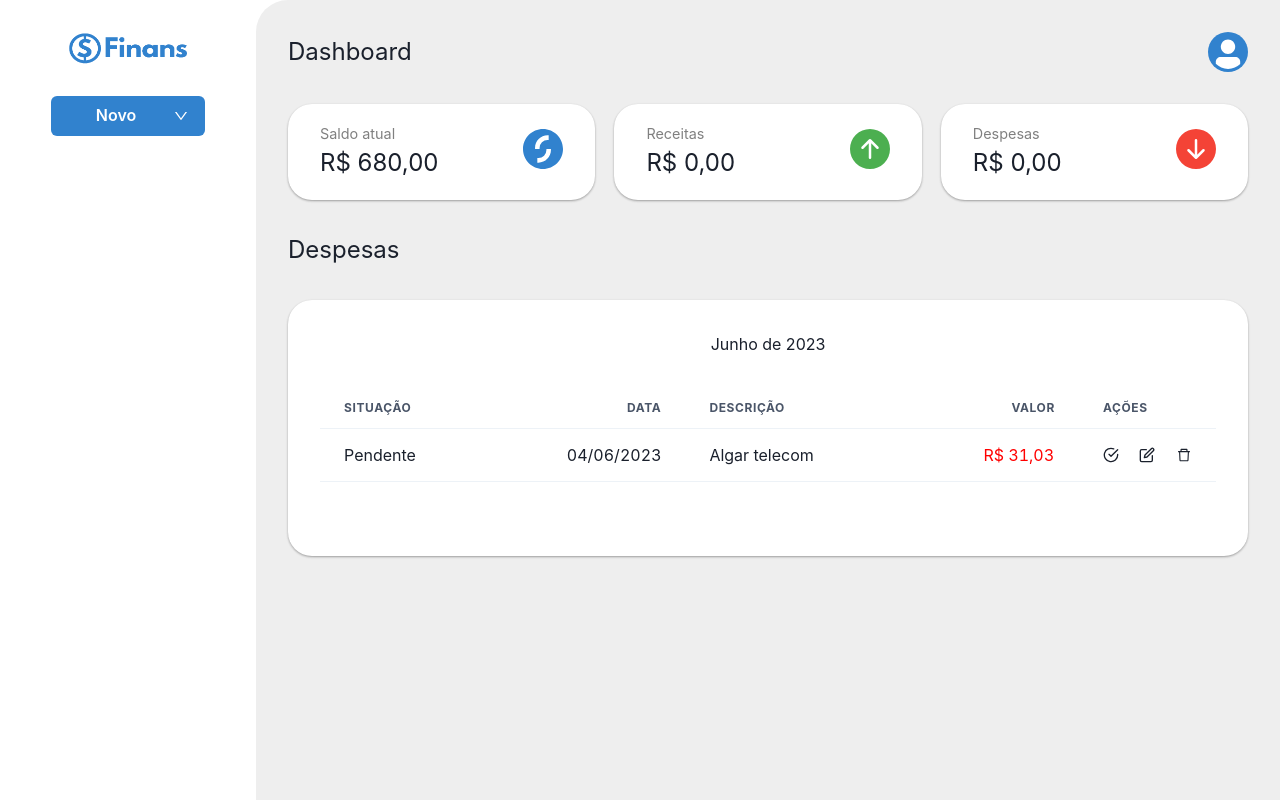
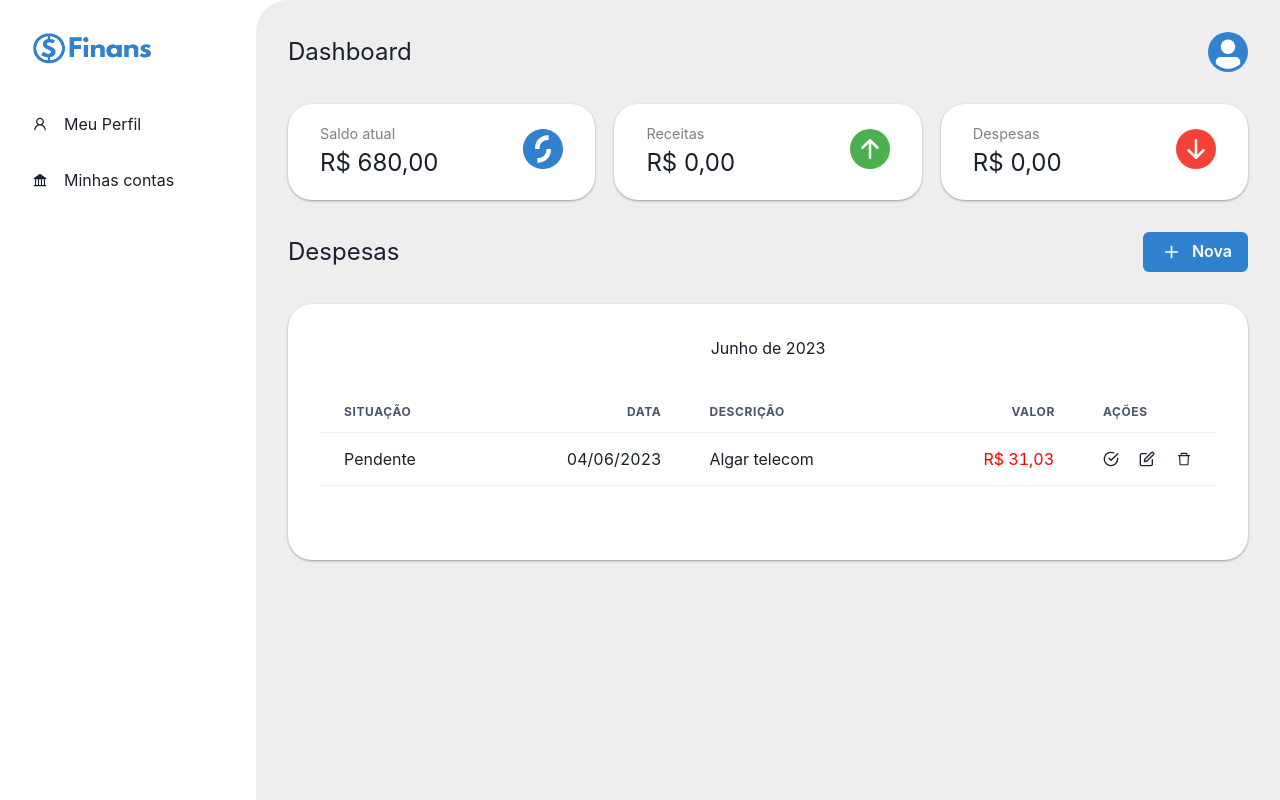
Before and after one commit to JoaoGabriellBR/finans, a React (Vite) app: page /dashboard in a window 1280 px wide. Built offline with nearby package versions, Linux system fonts and the light colour scheme.

Commit message:
add SideMenu

```diff
--- a/src/screens/Dashboard/index.tsx
+++ b/src/screens/Dashboard/index.tsx
@@ -8,6 +8,7 @@ import {
   Card,
   CardLeft,
   CardRight,
+  DivTitleDespesas,
   DivDespesas,
   DivAcoes,
   DivSwitch,
@@ -49,8 +50,9 @@ import {
 } from "react-icons/bs";
 import logo from "../../assets/logo.png";
 import { FiCheckCircle, FiEdit } from "react-icons/fi";
-import { AiOutlineDelete, AiOutlineUser, AiOutlineDown } from "react-icons/ai";
+import { AiOutlineDelete, AiOutlineUser, AiFillBank } from "react-icons/ai";
 import { RxExit } from "react-icons/rx";
+import { IoMdAdd } from "react-icons/io";
 import { Link } from "react-router-dom";
 
 export default function Dashboard() {
@@ -144,42 +146,21 @@ export default function Dashboard() {
           <img className="logo" alt="logo" src={logo} loading="lazy" />
 
           {!isMobile && (
-            <Menu>
-              <MenuButton
-                mt="2rem"
-                width="80%"
-                as={Button}
-                rightIcon={<AiOutlineDown />}
-                colorScheme="blue"
-              >
-                Novo
-              </MenuButton>
-              <MenuList>
-                <MenuItem onClick={onOpen}>
-                  <Icon
-                    as={BsFillArrowDownCircleFill}
-                    w="1rem"
-                    h="1rem"
-                    color="#f44336"
-                  />
-                  <Text ml="0.5rem" fontSize="1rem">
-                    Despesa
-                  </Text>
-                </MenuItem>
+            <>
+              <div className="div-minhas-contas" style={{ marginTop: "2rem" }}>
+                <AiOutlineUser />
+                <Text fontSize="1rem" ml="1rem">
+                  Meu Perfil
+                </Text>
+              </div>
 
-                <MenuItem>
-                  <Icon
-                    as={BsFillArrowUpCircleFill}
-                    w="1rem"
-                    h="1rem"
-                    color="#4caf50"
-                  />
-                  <Text ml="0.5rem" fontSize="1rem">
-                    Receita
-                  </Text>
-                </MenuItem>
-              </MenuList>
-            </Menu>
+              <div className="div-minhas-contas">
+                <AiFillBank />
+                <Text fontSize="1rem" ml="1rem">
+                  Minhas contas
+                </Text>
+              </div>
+            </>
           )}
 
           {isMobile && (
@@ -252,10 +233,14 @@ export default function Dashboard() {
               <Menu>
                 <MenuButton
                   as={Button}
-                  rightIcon={<AiOutlineDown />}
+                  leftIcon={
+                    <IoMdAdd
+                      style={{ color: "white", height: 20, width: 25 }}
+                    />
+                  }
                   colorScheme="blue"
                 >
-                  Novo
+                  Nova
                 </MenuButton>
                 <MenuList>
                   <MenuItem onClick={onOpen}>
@@ -342,7 +327,50 @@ export default function Dashboard() {
             </Card>
           </DivCards>
 
-          <Text fontSize="1.5rem">Despesas</Text>
+          <DivTitleDespesas>
+            <Text fontSize="1.5rem">Despesas</Text>
+
+            {!isMobile && (
+              <Menu>
+                <MenuButton
+                  as={Button}
+                  leftIcon={
+                    <IoMdAdd
+                      style={{ color: "white", height: 20, width: 25 }}
+                    />
+                  }
+                  colorScheme="blue"
+                >
+                  Nova
+                </MenuButton>
+                <MenuList>
+                  <MenuItem onClick={onOpen}>
+                    <Icon
+                      as={BsFillArrowDownCircleFill}
+                      w="1rem"
+                      h="1rem"
+                      color="#f44336"
+                    />
+                    <Text ml="0.5rem" fontSize="1rem">
+                      Despesa
+                    </Text>
+                  </MenuItem>
+
+                  <MenuItem>
+                    <Icon
+                      as={BsFillArrowUpCircleFill}
+                      w="1rem"
+                      h="1rem"
+                      color="#4caf50"
+                    />
+                    <Text ml="0.5rem" fontSize="1rem">
+                      Receita
+                    </Text>
+                  </MenuItem>
+                </MenuList>
+              </Menu>
+            )}
+          </DivTitleDespesas>
 
           <DivDespesas>
             <Text fontSize="1rem" mb="2rem">
--- a/src/screens/Dashboard/styles.ts
+++ b/src/screens/Dashboard/styles.ts
@@ -21,18 +21,18 @@ export const Container = styled.div`
 
 export const LeftBox = styled.div`
   grid-area: leftbox;
-  padding: 2rem;
   height: 100%;
   background-color: transparent;
 
   display: flex;
   flex-direction: column;
   justify-content: flex-start;
-  align-items: center;
+  align-items: flex-start;
 
-  @media (max-width: 1024px){
+  @media (max-width: 1024px) {
     flex-direction: row;
     justify-content: space-between;
+    padding: 2rem;
   }
 
   .logo {
@@ -40,8 +40,28 @@ export const LeftBox = styled.div`
     height: 2rem;
     cursor: pointer;
     padding: 0;
-    margin: 0;
-}
+    margin-left: 2rem;
+    margin-top: 2rem;
+
+    @media (max-width: 1024px){
+      margin: 0;
+      padding: 0;
+    }
+  }
+
+  .div-minhas-contas {
+    padding: 1rem 0 1rem 2rem;
+    width: 100%;
+    display: flex;
+    flex-direction: row;
+    justify-content: flex-start;
+    align-items: center;
+    cursor: pointer;
+
+    &:hover{
+      background-color: #eee;
+    }
+  }
 `;
 
 export const RightBox = styled.div`
@@ -97,6 +117,15 @@ export const CardLeft = styled.div`
 export const CardRight = styled.div``;
 
 
+export const DivTitleDespesas = styled.div`
+  width: 100%;
+  display: flex;
+  flex-direction: row;
+  justify-content: space-between;
+  align-items: center;
+`;
+
+
 export const DivDespesas = styled.div`
   display: flex;
   flex-direction: column;
```
